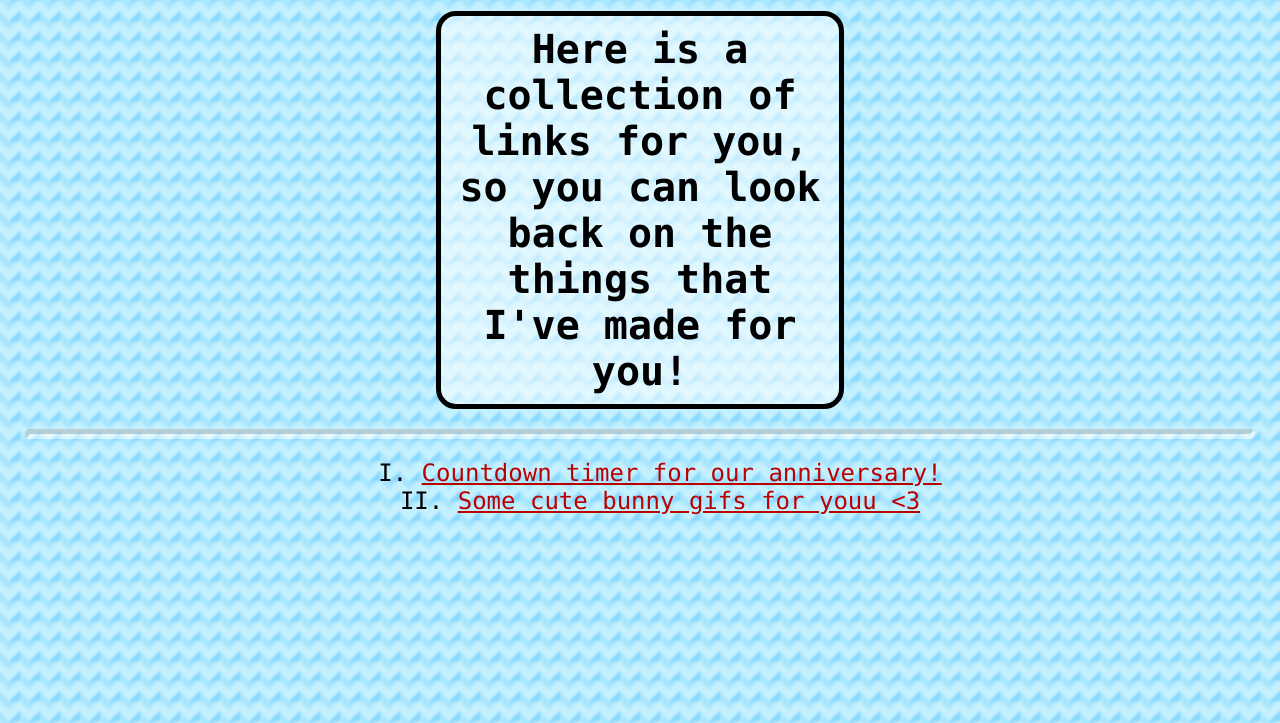
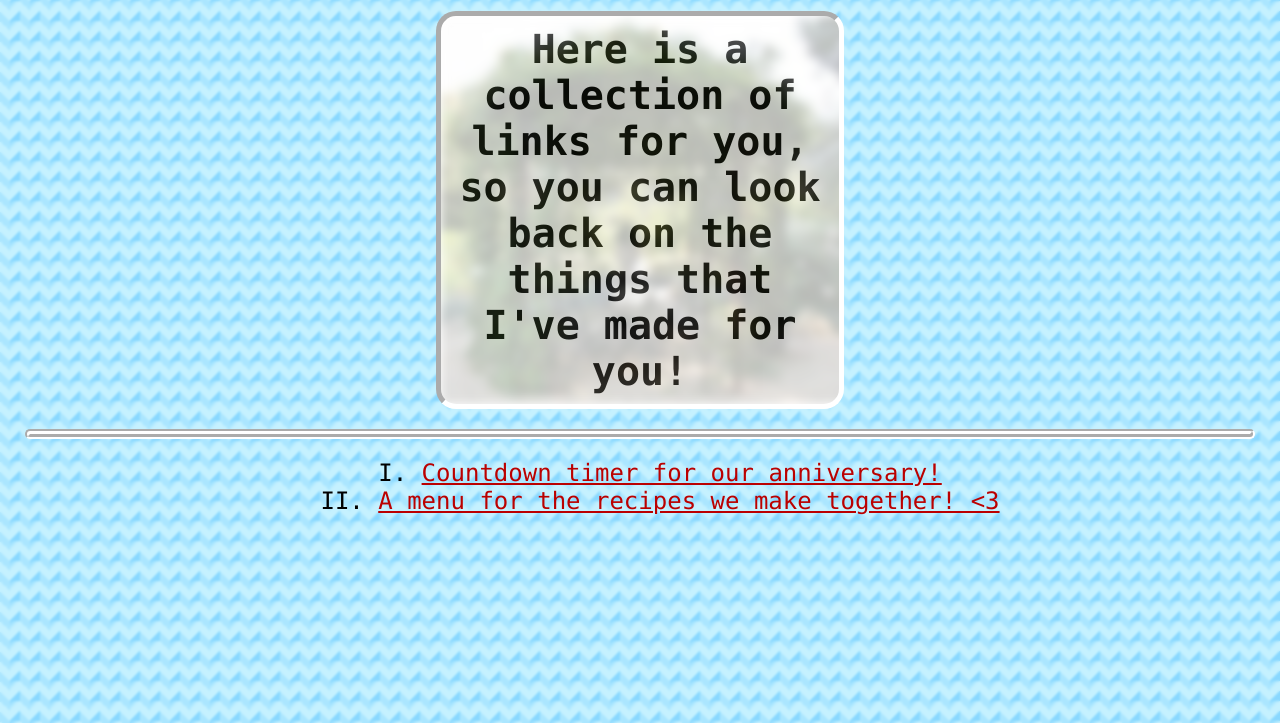
Before and after one commit to Mackenzie-Blackaby/Mackenzie-Blackaby.github.io, a plain HTML site: page Pages/bunbun.html in a window 1280 px wide. Shown: the part 79-802 px from the top of the page. Drawn offline with Linux system fonts and the light colour scheme.

Commit message:
Making rest of site live

```diff
--- a/Pages/bunbun.html
+++ b/Pages/bunbun.html
@@ -17,7 +17,8 @@
 <body>
   <h1>Links:</h1>
   <div class="boxed">
-    <h2>
+    <img class="backgroundImage" src="../Resources/Images/Garden.jpg" />
+    <h2 class="boxContent">
       Here is a collection of links for you, so you can look back on the things
       that I've made for you!
     </h2>
@@ -26,10 +27,12 @@
   <div>
     <ul>
       <li>
-        <a href="index.html">Countdown timer for our anniversary!</a>
+        <a href="../index.html">Countdown timer for our anniversary!</a>
       </li>
       <li>
-        <a href="bunnyGifs.html">Some cute bunny gifs for youu &lt;3</a>
+        <a href="recipeMenu.html"
+          >A menu for the recipes we make together! &lt;3</a
+        >
       </li>
     </ul>
   </div>
--- a/Resources/Stylesheets/blueScheme.css
+++ b/Resources/Stylesheets/blueScheme.css
@@ -3,6 +3,6 @@
   --bgMedium: #abe6ff;
   --bgLight: #c5f1ff;
   --textColor: #000000;
-  --boxBackground: rgba(255, 255, 255, 0.5);
+  --boxBackground: rgb(255, 255, 255);
   --linkColor: #bb0000;
 }
--- a/Resources/Stylesheets/mainStyle.css
+++ b/Resources/Stylesheets/mainStyle.css
@@ -54,6 +54,8 @@ a {
 }
 
 hr {
+  color: black;
+  border: groove;
   border-color: var(--boxBackground);
   border-width: 5px;
   border-radius: 20px;
@@ -71,8 +73,19 @@ hr {
   margin-right: auto;
   margin-top: 20px;
   background-color: var(--boxBackground);
-  border: 5px solid var(--textColor);
+  border: 5px inset white;
   border-radius: 20px;
   width: 10cm;
   padding: 10px;
+  overflow: hidden;
+  position: relative;
 }
+
+.backgroundImage {
+  opacity: 0.3;
+  position: absolute;
+  left: 0;
+  top: 0;
+  height: 100%;
+  filter: blur(5px);
+}
--- a/Resources/Stylesheets/purpleScheme.css
+++ b/Resources/Stylesheets/purpleScheme.css
@@ -4,5 +4,9 @@
   --bgLight: #2a0057;
   --textColor: #cff9ff;
   --boxBackground: rgba(255, 255, 255, 0.5);
-  --linkColor: #bb0000;
+  --linkColor: #ff9393;
 }
+
+a {
+  margin: auto;
+}
```
Also changed, not shown: Pages/recipeMenu.html (renamed from Pages/bunnyGifs.html, +6 -2 lines), index.html (+5 -2 lines), Resources/GIFs/Garden.jpg (added), Resources/Images/Garden.jpg (added).
